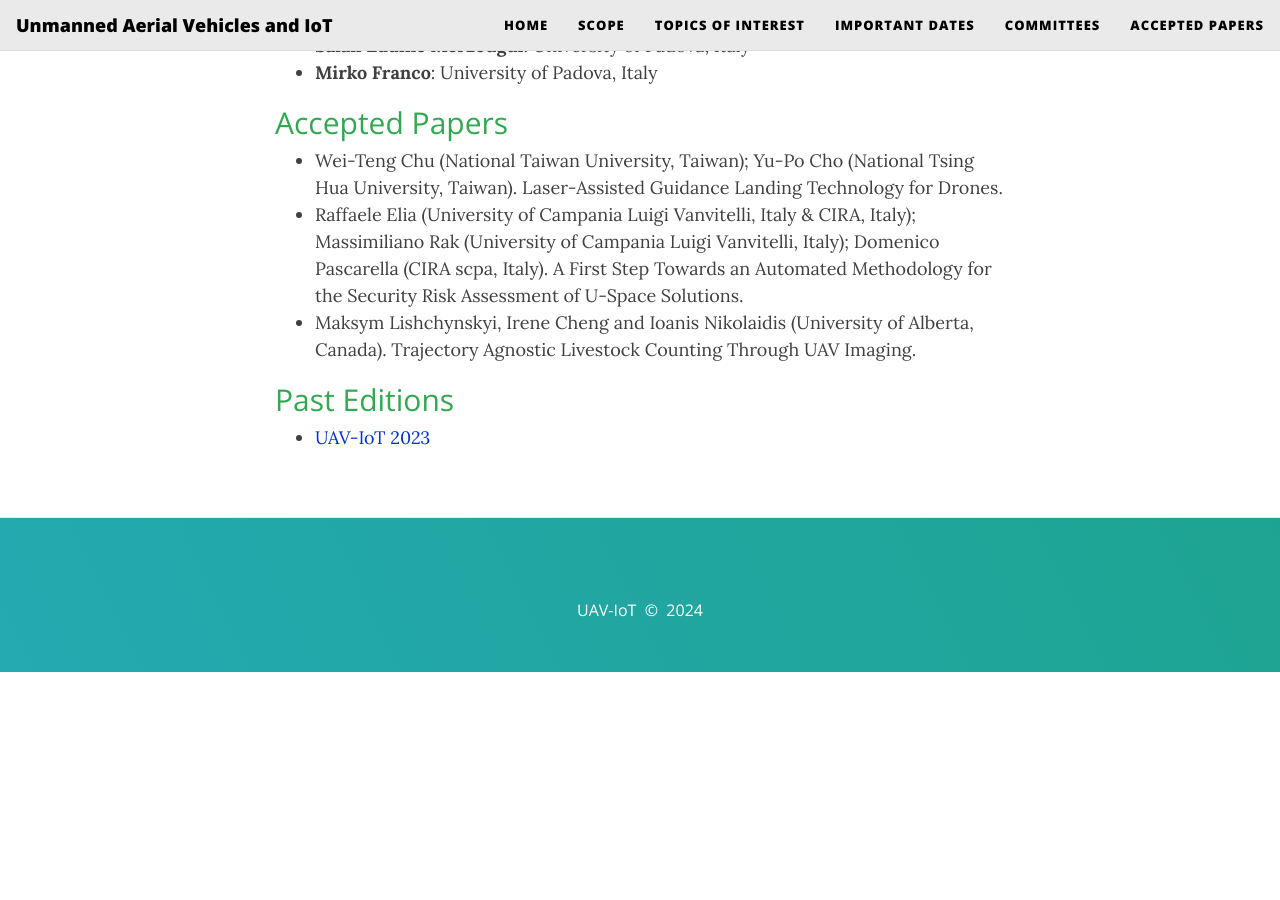
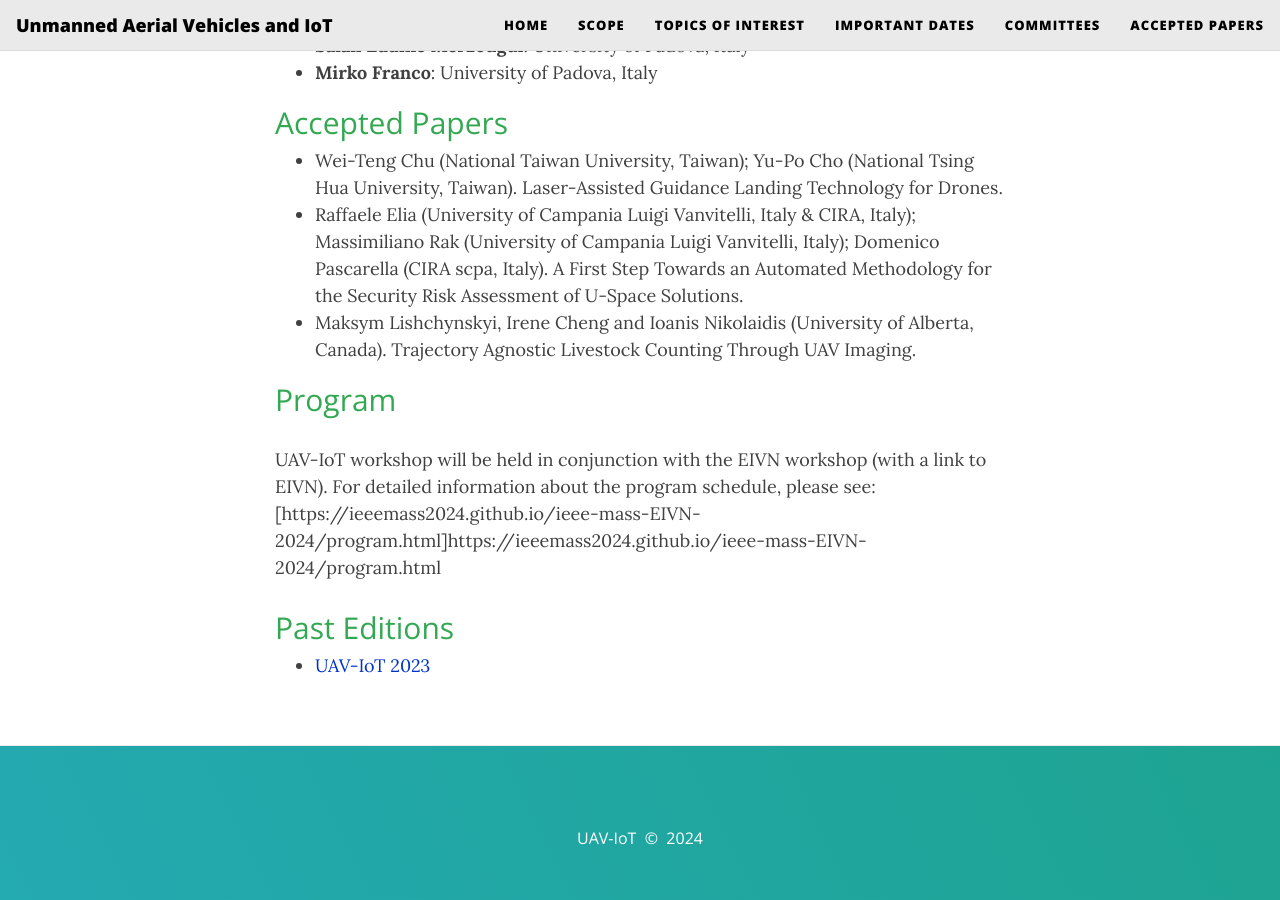
Before and after one commit to IWUAV-IoT/IWUAV-IoT.github.io, a Jekyll site: the page built from index.md, in a window 1280 px wide and 900 px high, scrolled down 3856 px. Built offline with Jekyll 4.4.1, drawn with Linux system fonts in a browser that asks for light colours; nearby versions of some CDN libraries; before the commit the page ends 4528 px from its top, so only the background shows below that.

Commit message:
Update index.md

```diff
--- a/index.md
+++ b/index.md
@@ -134,6 +134,11 @@ Details about the SI can be found **[here](https://dl.acm.org/pb-assets/static_j
 - Raffaele Elia (University of Campania Luigi Vanvitelli, Italy & CIRA, Italy); Massimiliano Rak (University of Campania Luigi Vanvitelli, Italy); Domenico Pascarella (CIRA scpa, Italy). A First Step Towards an Automated Methodology for the Security Risk Assessment of U-Space Solutions.
 - Maksym Lishchynskyi, Irene Cheng and Ioanis Nikolaidis (University of Alberta, Canada). Trajectory Agnostic Livestock Counting Through UAV Imaging.
 
+## Program
+{: style="color:#32a852"}
+UAV-IoT workshop will be held in conjunction with the EIVN workshop (with a link to EIVN).
+For detailed information about the program schedule, please see: [https://ieeemass2024.github.io/ieee-mass-EIVN-2024/program.html]https://ieeemass2024.github.io/ieee-mass-EIVN-2024/program.html
+
 ## Past Editions
 {: style="color:#32a852"}
 - [UAV-IoT 2023](https://sites.google.com/view/ieee-mass-uav-iot-2023/home)
```
